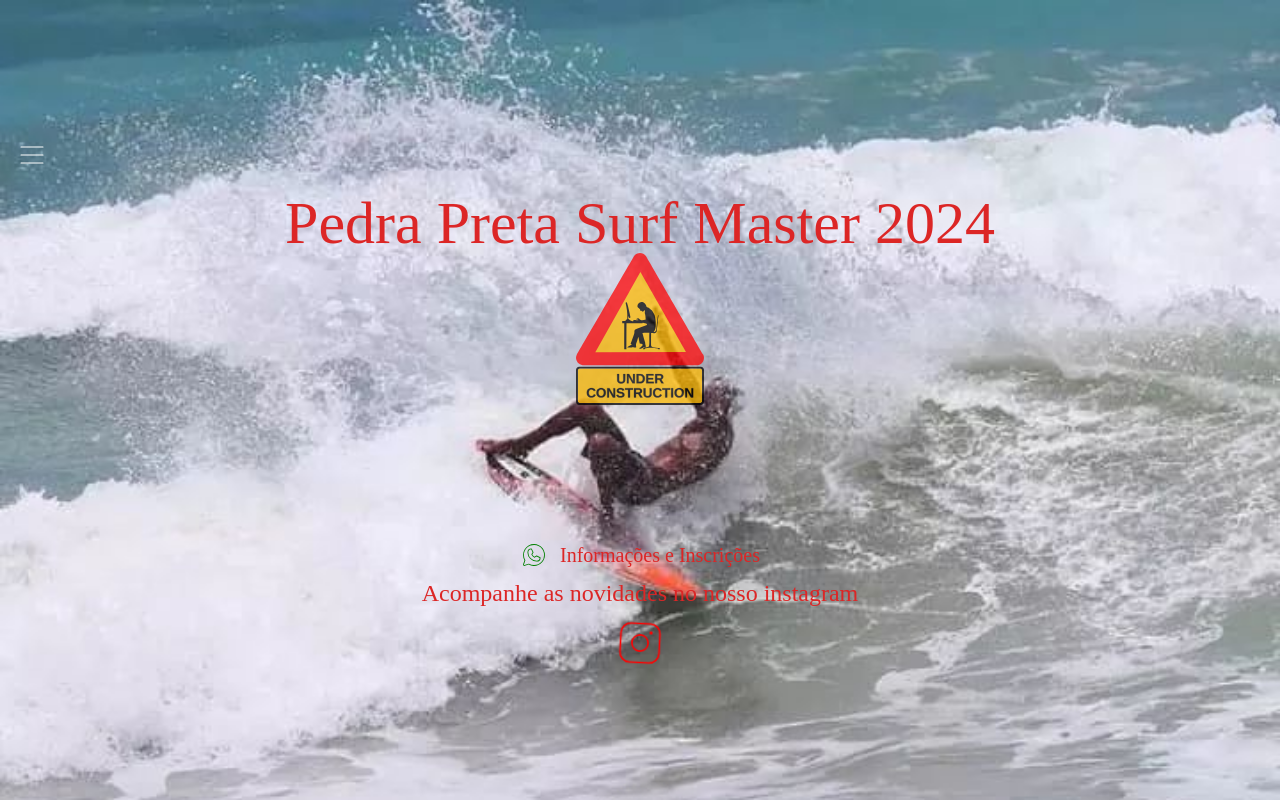
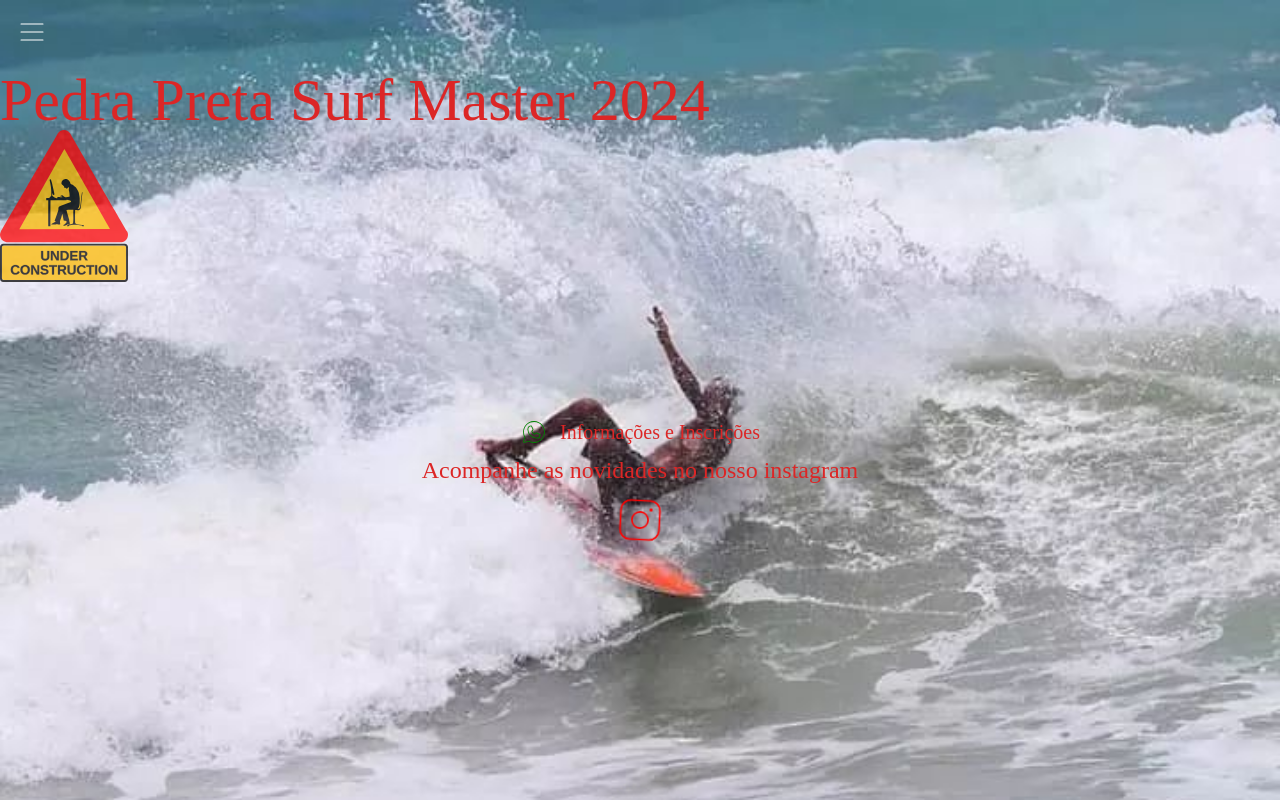
Before and after one commit to sauba/spa-ppsm, a Next.js app: page / in a window 1280 px wide. Built offline with nearby package versions, Linux system fonts and the light colour scheme.

Commit message:
Update: index.tsx -> h1 font size v2

```diff
--- a/src/pages/index.tsx
+++ b/src/pages/index.tsx
@@ -8,7 +8,7 @@ const inter = Inter({ subsets: ["latin"] });
 export default function Home() {
   return (
     <main
-      className={`flex min-h-screen flex-col items-center justify-center bg-fundo-site bg-cover ${inter.className}`}
+      className={`flex min-h-screen flex-col bg-fundo-site bg-cover ${inter.className}`}
     >
       <Header />
       <h1 className={`sm:text-3xl lg:text-6xl font-caveat text-red-600`}>Pedra Preta Surf Master 2024</h1>
```
